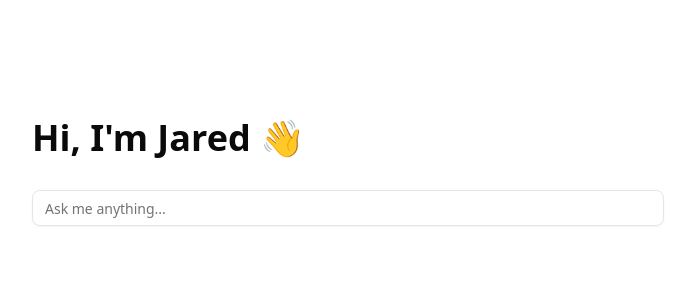
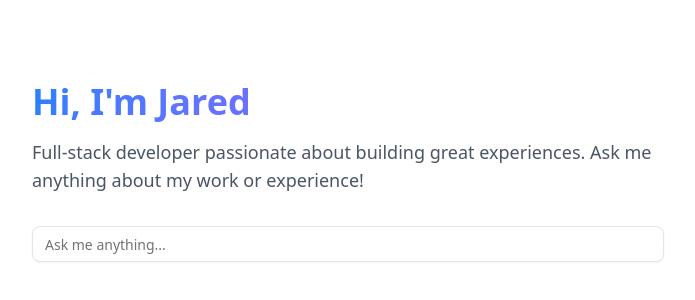
Before and after one commit to jlgrimes/jared.gr, a Next.js app: page / in a window 1280 px wide. Shown: the part 100-400 px from the top of the page, without its empty margins (288-983 px from the left). Built offline with nearby package versions, Linux system fonts and the light colour scheme.

Commit message:
asdfasfd

```diff
--- a/app/components/chat/components/Hero.tsx
+++ b/app/components/chat/components/Hero.tsx
@@ -25,14 +25,25 @@ export const Hero = ({
       exit={{ opacity: 0, y: -20 }}
       className="flex flex-col items-start justify-center min-h-[60vh] gap-8 px-4"
     >
+      <div className="space-y-4">
         <motion.h1
           initial={{ opacity: 0, y: 20 }}
           animate={{ opacity: 1, y: 0 }}
           transition={{ delay: 0.2 }}
-        className="text-4xl font-bold text-center"
+          className="text-4xl font-bold bg-clip-text text-transparent bg-gradient-to-r from-blue-500 to-purple-500"
         >
-        Hi, I'm Jared 👋
+          Hi, I'm Jared
         </motion.h1>
+        <motion.p
+          initial={{ opacity: 0, y: 20 }}
+          animate={{ opacity: 1, y: 0 }}
+          transition={{ delay: 0.3 }}
+          className="text-gray-600 dark:text-gray-300 text-lg"
+        >
+          Full-stack developer passionate about building great experiences. Ask
+          me anything about my work or experience!
+        </motion.p>
+      </div>
       <motion.div
         initial={{ opacity: 0, y: 20 }}
         animate={{ opacity: 1, y: 0 }}
```
Also changed, not shown: app/page.tsx (+4 -4 lines). Lines whose indentation alone changed are shown as unchanged.
